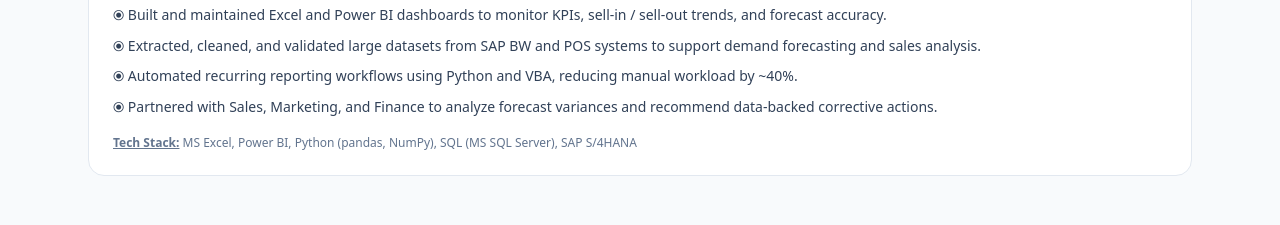
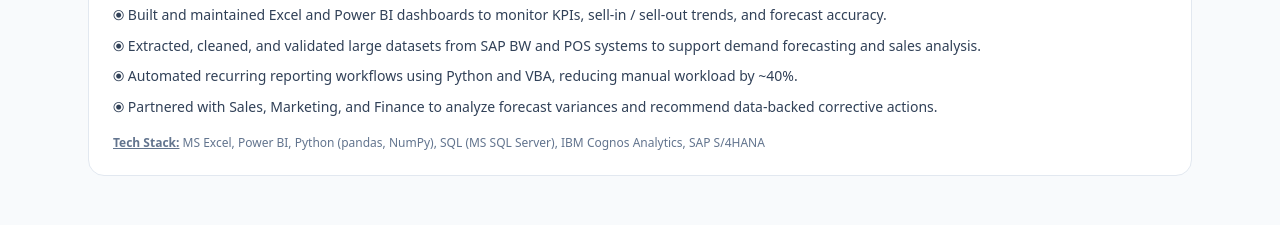
Before and after one commit to nachospreafico/data-portfolio, a React (Vite) app: page / in a window 1280 px wide. Shown: the part 1520-1745 px from the top of the page. Built offline with nearby package versions, Linux system fonts and the light colour scheme.

Commit message:
added IBM Cognos Analytics to Panasonic experience's tech stack

```diff
--- a/src/components/experienceData.js
+++ b/src/components/experienceData.js
@@ -29,6 +29,6 @@ export const experienceData = [
       "Partnered with Sales, Marketing, and Finance to analyze forecast variances and recommend data-backed corrective actions.",
     ],
     techStack:
-      "MS Excel, Power BI, Python (pandas, NumPy), SQL (MS SQL Server), SAP S/4HANA",
+      "MS Excel, Power BI, Python (pandas, NumPy), SQL (MS SQL Server), IBM Cognos Analytics, SAP S/4HANA",
   },
 ];
```
